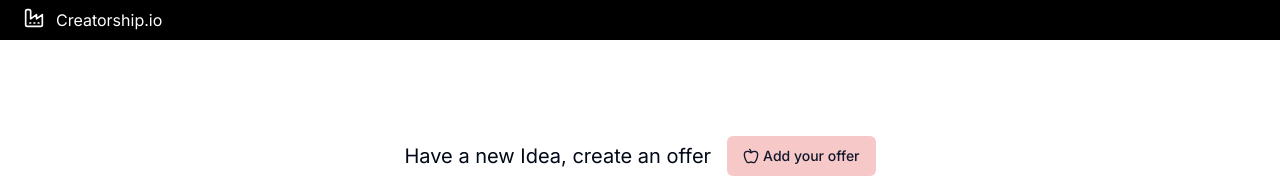
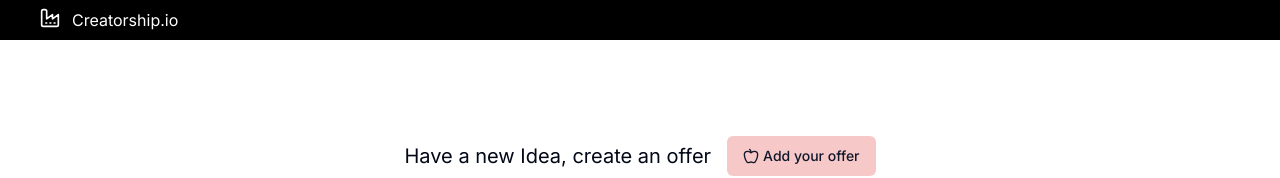
Before and after one commit to OmBharti999/creatorship, a Next.js app: page / in a window 1280 px wide. Shown: the top 178 px of the page. Built offline with nearby package versions, Linux system fonts and the light colour scheme; no server answers; the database is empty.

Commit message:
udpate navbar

```diff
--- a/components/shared/navbar/index.tsx
+++ b/components/shared/navbar/index.tsx
@@ -4,8 +4,8 @@ import React from "react";
 
 const Navbar = () => {
   return (
-    <header className="h-10 bg-black w-full flex items-center px-6">
-      <h3 className="flex gap-3 text-white">
+    <header className="h-10 bg-black w-full flex items-center justify-between px-6 lg:px-10 ">
+      <h3 className="flex gap-3 text-white ">
         <Factory size={20} />
         Creatorship.io
       </h3>
```
